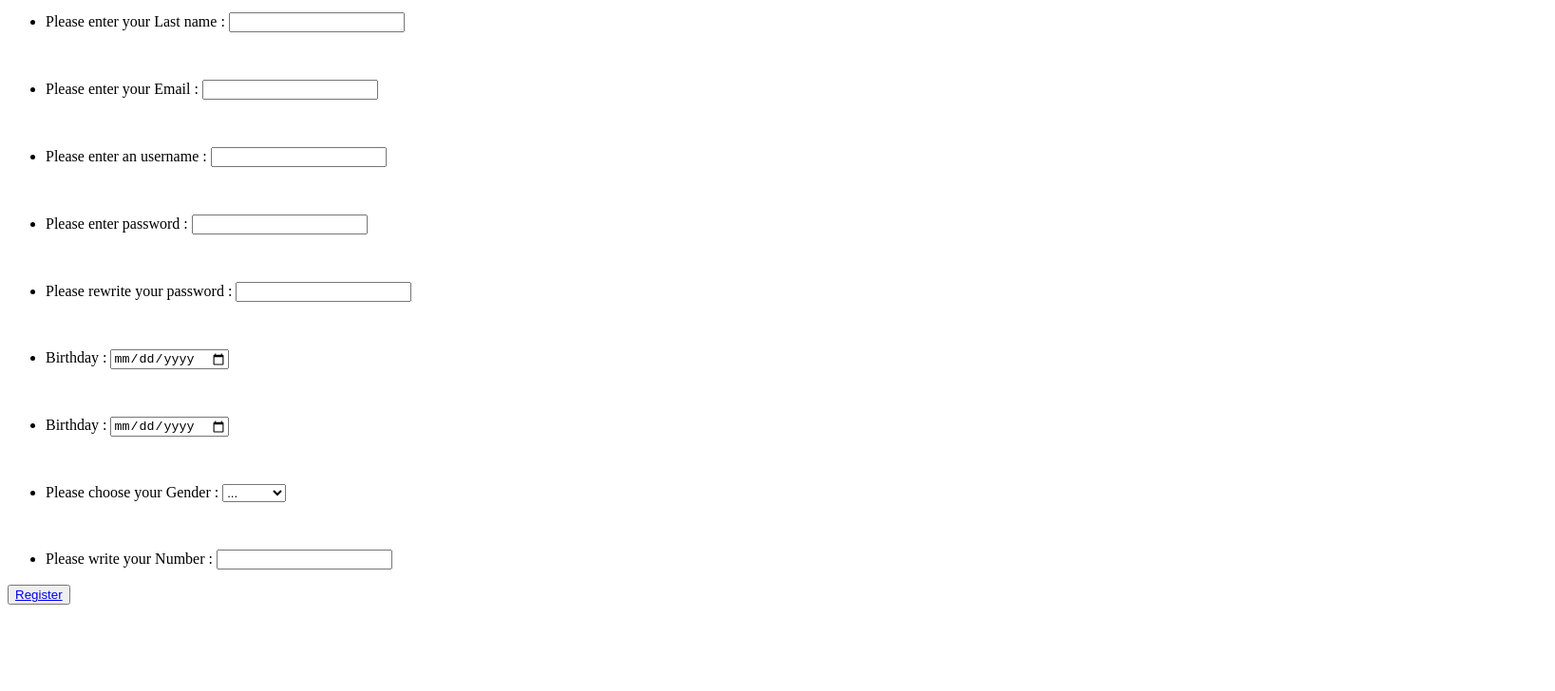
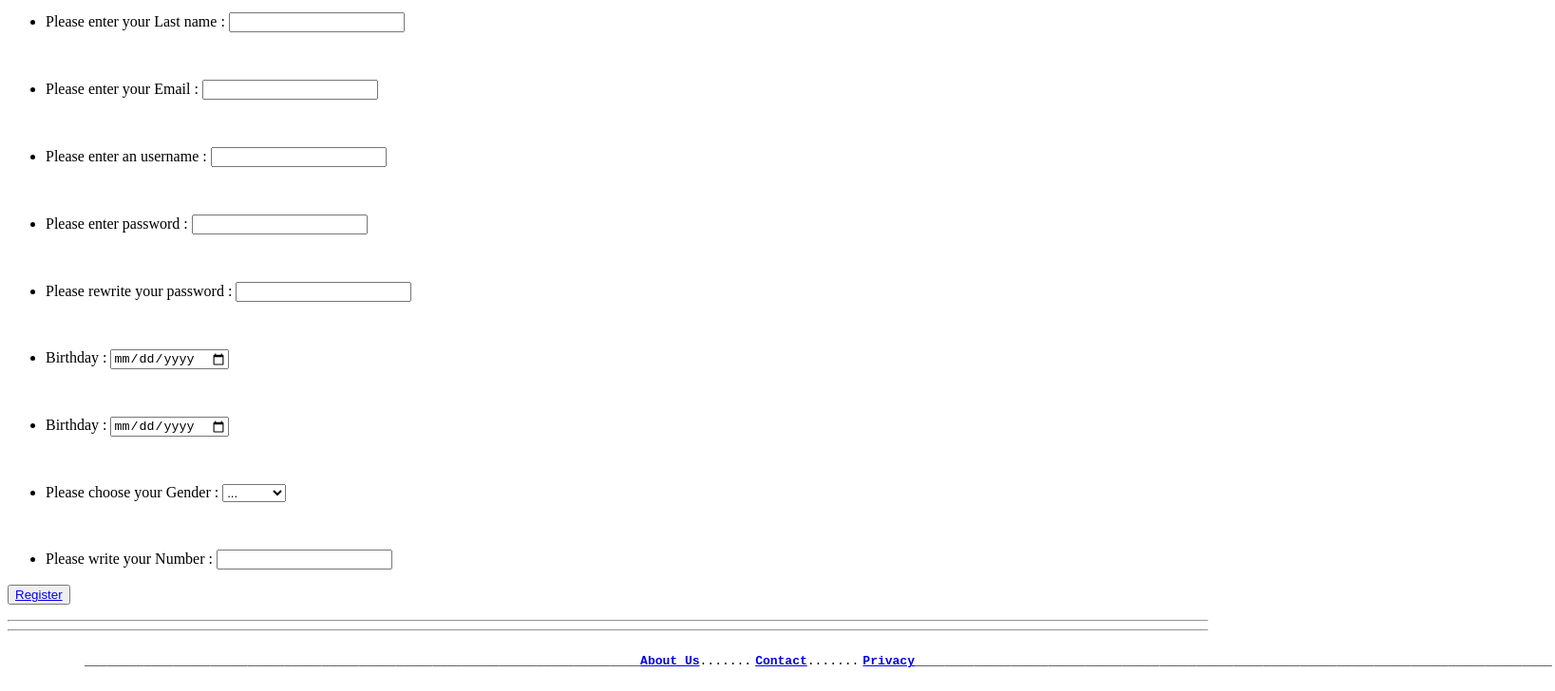
Before and after one commit to Sadra-Taghizadeh/Team-Work-APS, a plain HTML site: page SignUp.html in a window 1280 px wide. Shown: the part 313-1041 px from the top of the page at 95% size, 1637 px wide, since content can reach past the window. Before the commit the page ends 966 px from the top, so only its background shows below. Drawn offline with Linux system fonts and the light colour scheme.

Commit message:
adding footer

```diff
--- a/SignUp.html
+++ b/SignUp.html
@@ -119,6 +119,27 @@
         </div>
 
     </main>
+    <footer><hr>
+        <hr>
+        <table>
+            <thead>
+                <tr>
+
+                    <td>
+                        <pre><span>          ___________________________________________________________________________</span><a href="/"><strong>About Us</strong></a><span>.......</span></pre>
+                    </td>
+                    <td>
+                        <pre><a href="/"><strong>Contact</strong></a><span>.......</span></pre>
+                    </td>
+                    <td>
+                        <pre><a href="/"><strong>Privacy</strong></a><span>______________________________________________________________________________________</span></pre>
+                    </td>
+
+                </tr>
+            </thead>
+        </table>
+
+    </footer>
 </body>
 
 </html>
```
